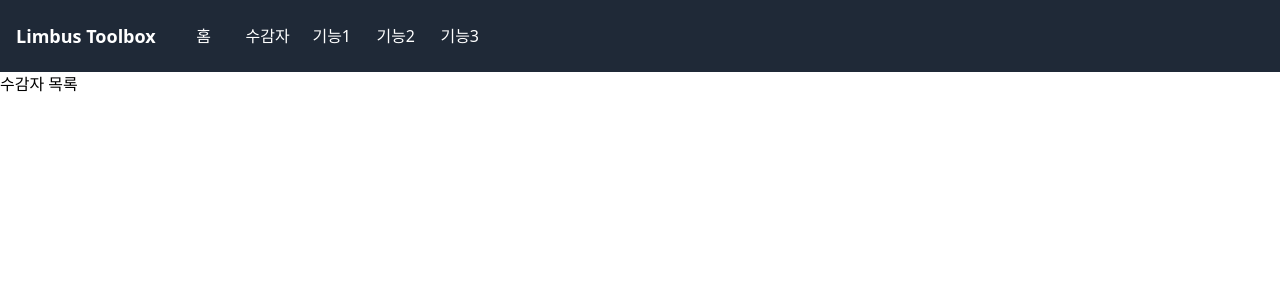
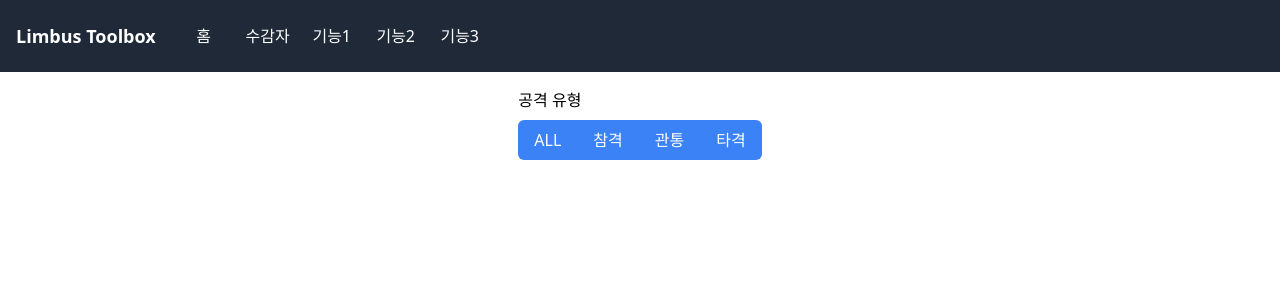
Before and after one commit to ZetabS/limbus-toolbox, a Next.js app: page /sinner in a window 1280 px wide. Shown: the top 300 px of the page. Built offline with nearby package versions, Linux system fonts and the light colour scheme.

Commit message:
feat: 수감자 필터 컴포넌트

```diff
--- /dev/null
+++ b/src/app/sinner/Filter.tsx
@@ -0,0 +1,78 @@
+import React, { useState } from 'react';
+
+interface FilterProps {
+  name: string;
+  initialFilters: string[];
+  onSelectFilter: (filters: string[]) => void;
+}
+
+const Filter: React.FC<FilterProps> = ({ name, initialFilters, onSelectFilter }) => {
+  const [filters, setFilters] = useState<{ [key: string]: boolean }>(
+    initialFilters.reduce((result: { [key: string]: boolean }, filter) => {
+      result[filter] = true;
+      return result;
+    }, {})
+  );
+  const [selected, setSelected] = useState<number>(initialFilters.length);
+
+  function setAllFilters(value: boolean) {
+    const initialState: { [key: string]: boolean } = initialFilters.reduce(
+      (result: { [key: string]: boolean }, filter) => {
+        result[filter] = value;
+        return result;
+      },
+      {}
+    );
+    setFilters(initialState);
+  }
+
+  function updateFilters(key: string, value: boolean) {
+    setFilters({ ...filters, [key]: value });
+    setSelected(selected + (value ? 1 : -1));
+  }
+
+  function toggleFilters(key: string) {
+    updateFilters(key, !filters[key]);
+  }
+
+  const FilterButton: React.FC<{ filterKey: string }> = ({ filterKey }) => {
+    return (
+      <button
+        className={`${filters[filterKey] ? 'bg-blue-500 text-white' : 'bg-gray-200 text-gray-700'} px-4 py-2 ${
+          filterKey === initialFilters[initialFilters.length - 1] ? 'rounded-r-md' : ''
+        }`}
+        onClick={() => toggleFilters(filterKey)}
+      >
+        {filterKey}
+      </button>
+    );
+  };
+
+  return (
+    <div className="flex flex-col justify-center gap-2">
+      <div className="">{name}</div>
+      <div className="flex items-center justify-center">
+        <button
+          className={`${selected === initialFilters.length ? 'bg-blue-500 text-white' : 'bg-gray-200 text-gray-700'}
+          rounded-l-md px-4 py-2`}
+          onClick={() => {
+            if (selected === initialFilters.length) {
+              setSelected(0);
+              setAllFilters(false);
+            } else {
+              setSelected(initialFilters.length);
+              setAllFilters(true);
+            }
+          }}
+        >
+          ALL
+        </button>
+        {initialFilters.map((filter) => (
+          <FilterButton key={filter} filterKey={filter}></FilterButton>
+        ))}
+      </div>
+    </div>
+  );
+};
+
+export default Filter;
--- a/src/app/sinner/page.tsx
+++ b/src/app/sinner/page.tsx
@@ -1,3 +1,31 @@
-export default function limbusFilter() {
-  return <>수감자 목록</>;
+'use client';
+import Filter from '@/app/sinner/Filter';
+import React from 'react';
+
+interface FilterValue {
+  name: string;
+  initialFilters: string[];
 }
+
+const Sinner: React.FC = () => {
+  const filterValues: FilterValue[] = [
+    { name: '공격 유형', initialFilters: ['참격', '관통', '타격'] }
+  ];
+
+  return (
+    <div className="flex h-max w-full flex-col items-center justify-center p-4">
+      {filterValues.map(({ name, initialFilters }) => {
+        return (
+          <Filter
+            key={name}
+            name={name}
+            initialFilters={initialFilters}
+            onSelectFilter={() => {}}
+          ></Filter>
+        );
+      })}
+    </div>
+  );
+};
+
+export default Sinner;
```
